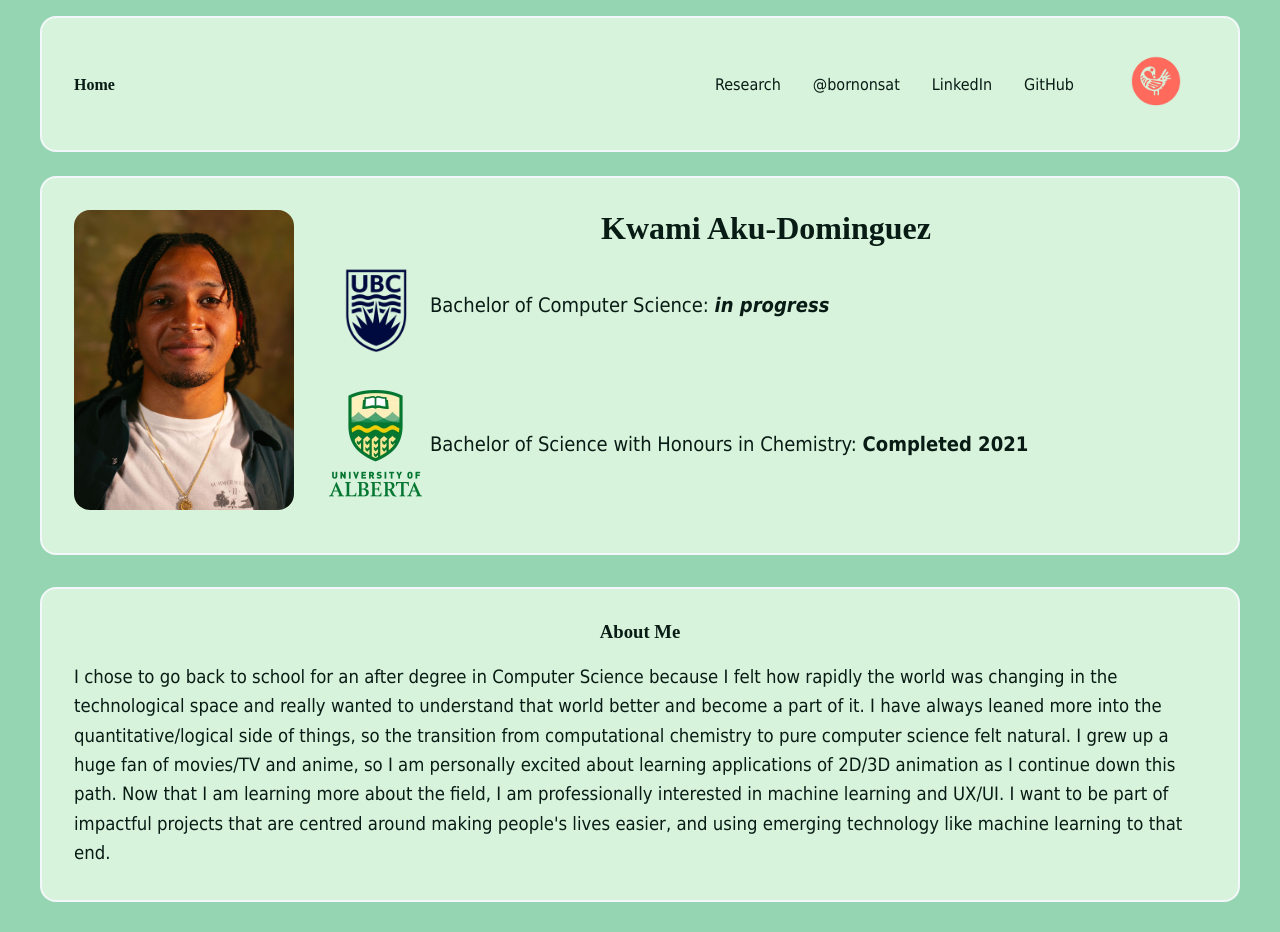
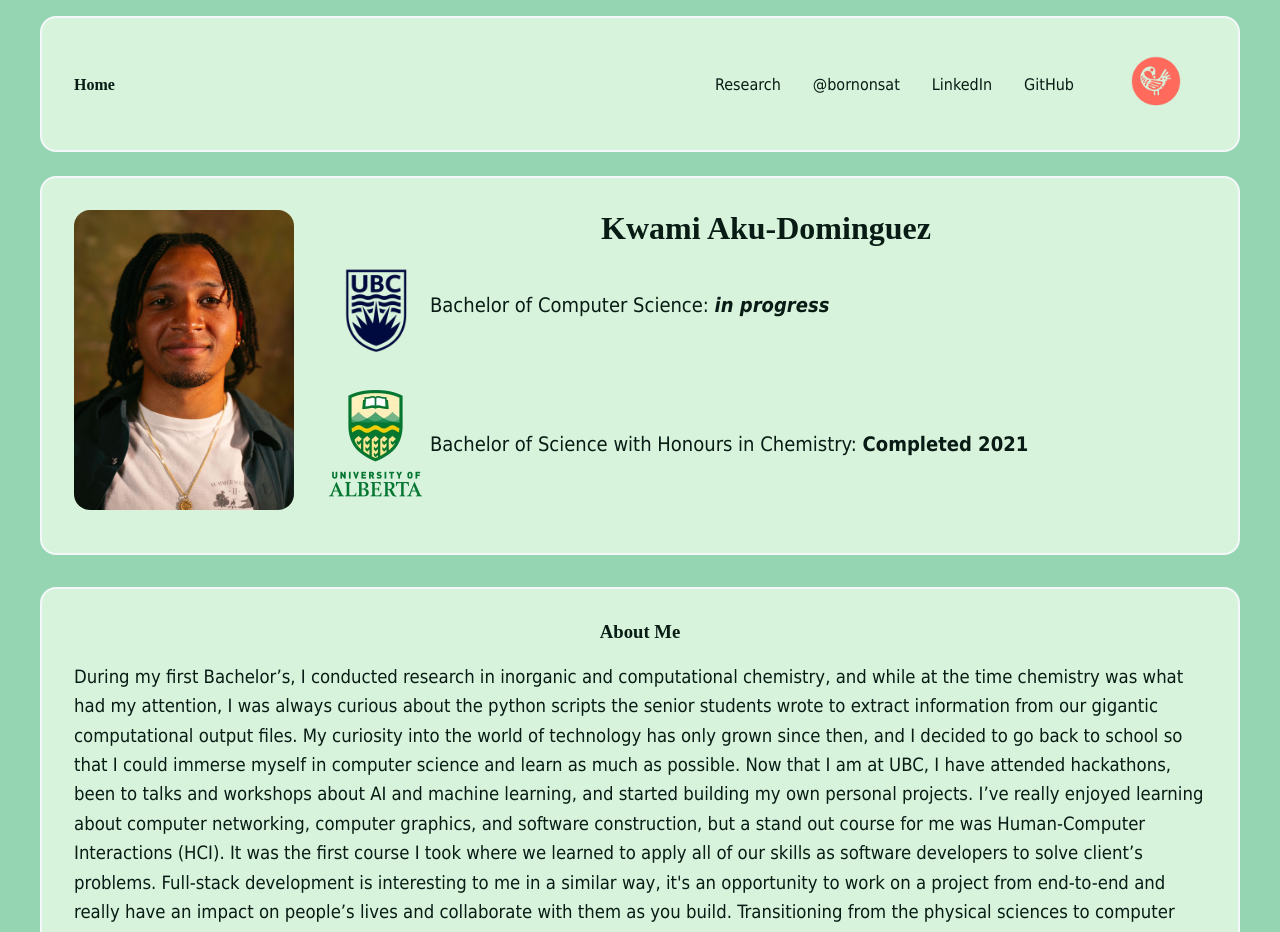
Before and after one commit to kwamcelo/kwamcelo.github.io, a React (Vite) app in the folder portfolio_react/: page / in a window 1280 px wide. Shown: the top 932 px of the page. Built offline with nearby package versions, Linux system fonts and the light colour scheme; a web font is replaced by a local one.

Commit message:
changed background about myself

```diff
--- a/portfolio_react/src/components/AboutMe.jsx
+++ b/portfolio_react/src/components/AboutMe.jsx
@@ -3,10 +3,8 @@ export default function AboutMe() {
         <div className="about-container">
             <h3>About Me</h3>
             <p>
-                I chose to go back to school for an after degree in Computer Science because I felt how rapidly the world was changing in the technological space and really wanted to understand that world better and become a part of it.
-                I have always leaned more into the quantitative/logical side of things, so the transition from computational chemistry to pure computer science felt natural.
-                I grew up a huge fan of movies/TV and anime, so I am personally excited about learning applications of 2D/3D animation as I continue down this path.
-                Now that I am learning more about the field, I am professionally interested in machine learning and UX/UI. I want to be part of impactful projects that are centred around making people's lives easier, and using emerging technology like machine learning to that end.
+                During my first Bachelor’s, I conducted research in inorganic and computational chemistry, and while at the time chemistry was what had my attention, I was always curious about the python scripts the senior students wrote to extract information from our gigantic computational output files. My curiosity into the world of technology has only grown since then, and I decided to go back to school so that I could immerse myself in computer science and learn as much as possible.
+                Now that I am at UBC, I have attended hackathons, been to talks and workshops about AI and machine learning, and started building my own personal projects. I’ve really enjoyed learning about computer networking, computer graphics, and software construction, but a stand out course for me was Human-Computer Interactions (HCI). It was the first course I took where we learned to apply all of our skills as software developers to solve client’s problems. Full-stack development is interesting to me in a similar way, it's an opportunity to work on a project from end-to-end and really have an impact on people’s lives and collaborate with them as you build. Transitioning from the physical sciences to computer science has been a humbling journey, and as I start to feel the pieces starting to click together more, I am excited about what I will contribute to in the future.
             </p>
         </div>
     )
```
